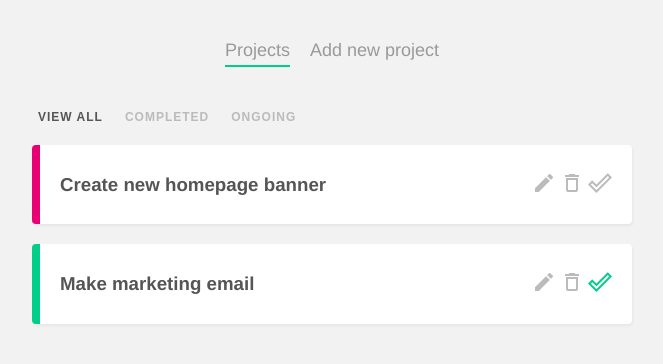
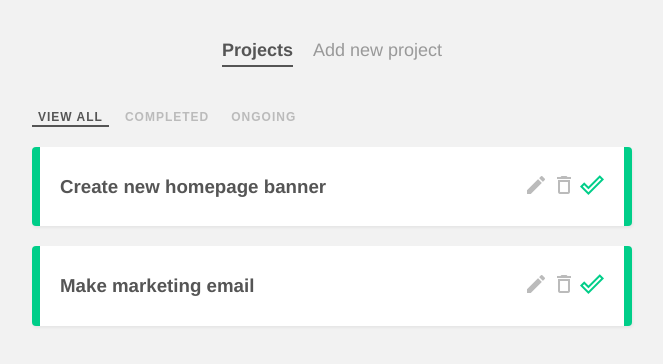
Before and after one commit to andrewmassart/project-planner, a Vue app: page / in a window 1280 px wide. Shown: the top 364 px of the page, without its empty margins (308-971 px from the left). Built offline with nearby package versions, Linux system fonts and the light colour scheme; data requests are answered from the project's data file.

Commit message:
Updated css for cosmetic details

```diff
--- a/data/db.json
+++ b/data/db.json
@@ -4,7 +4,7 @@
       "id": 1,
       "title": "Create new homepage banner",
       "details": "Lorem ipsum",
-      "complete": false
+      "complete": true
     },
     {
       "id": 2,
--- a/src/components/FilterNav.vue
+++ b/src/components/FilterNav.vue
@@ -28,7 +28,7 @@ export default {
 
 <style>
 .filter-nav button {
-    background: none;
+    background: transparent;
     border: none;
     color: #bbb;
     outline: none;
@@ -41,5 +41,11 @@ export default {
 }
 .filter-nav button.active {
     color: #555;
+    border-bottom: 2px solid #555;
 }
+.filter-nav button:hover {
+    color: #555;
+    transition: .2s ease-in-out;
+}
+
 </style>
--- a/src/components/Navbar.vue
+++ b/src/components/Navbar.vue
@@ -21,8 +21,15 @@ export default {};
     color: #999;
     font-size: 18px;
 }
+.main-nav a:hover {
+    color: #555;
+    transition: .2s ease-in-out;
+
+}
 a.router-link-active {
-    border-bottom: 2px solid #00ce89;
+    border-bottom: 2px solid #555;
+    color: #555;
+    font-weight: bold;
     padding-bottom: 4px;
 }
 </style>
--- a/src/components/SingleProject.vue
+++ b/src/components/SingleProject.vue
@@ -58,6 +58,13 @@ export default {
   border-radius: 4px;
   box-shadow: 1px 2px 3px rgba(0, 0, 0, 0.05);
   border-left: 8px solid #e90074;
+  border-right: 8px solid #e90074;
+}
+.project:hover {
+    box-shadow: 2px 3px 4px rgba(0, 0, 0, 0.18);
+}
+.project:active {
+    box-shadow: 1px 2px 3px rgba(0, 0, 0, 0.05);
 }
 
 h3 {
@@ -84,6 +91,7 @@ h3 {
 /* change left border color for completed projects */
 .project.complete {
   border-left: 8px solid #00ce89;
+  border-right: 8px solid #00ce89;
 }
 
 .project.complete .tick {
--- a/src/views/AddProject.vue
+++ b/src/views/AddProject.vue
@@ -70,10 +70,13 @@ form button {
   display: block;
   margin: 20px auto 0;
   background: #00ce89;
-  color: white;
+  color: rgb(255, 255, 255);
   padding: 10px;
   border: 0;
   border-radius: 6px;
   font-size: 16px;
 }
+form button:hover {
+    color: rgb(216, 240, 211);
+}
 </style>
```
